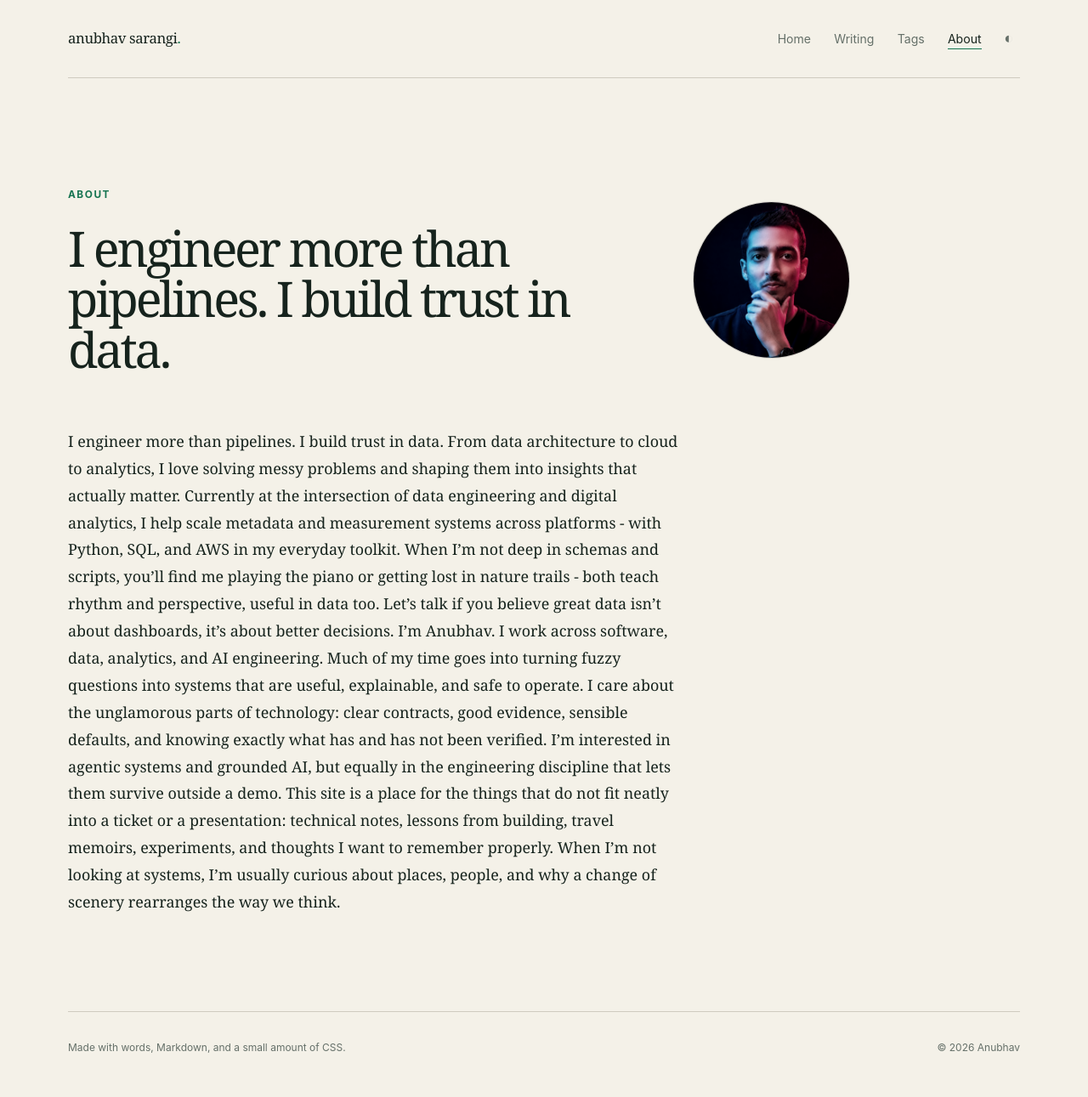
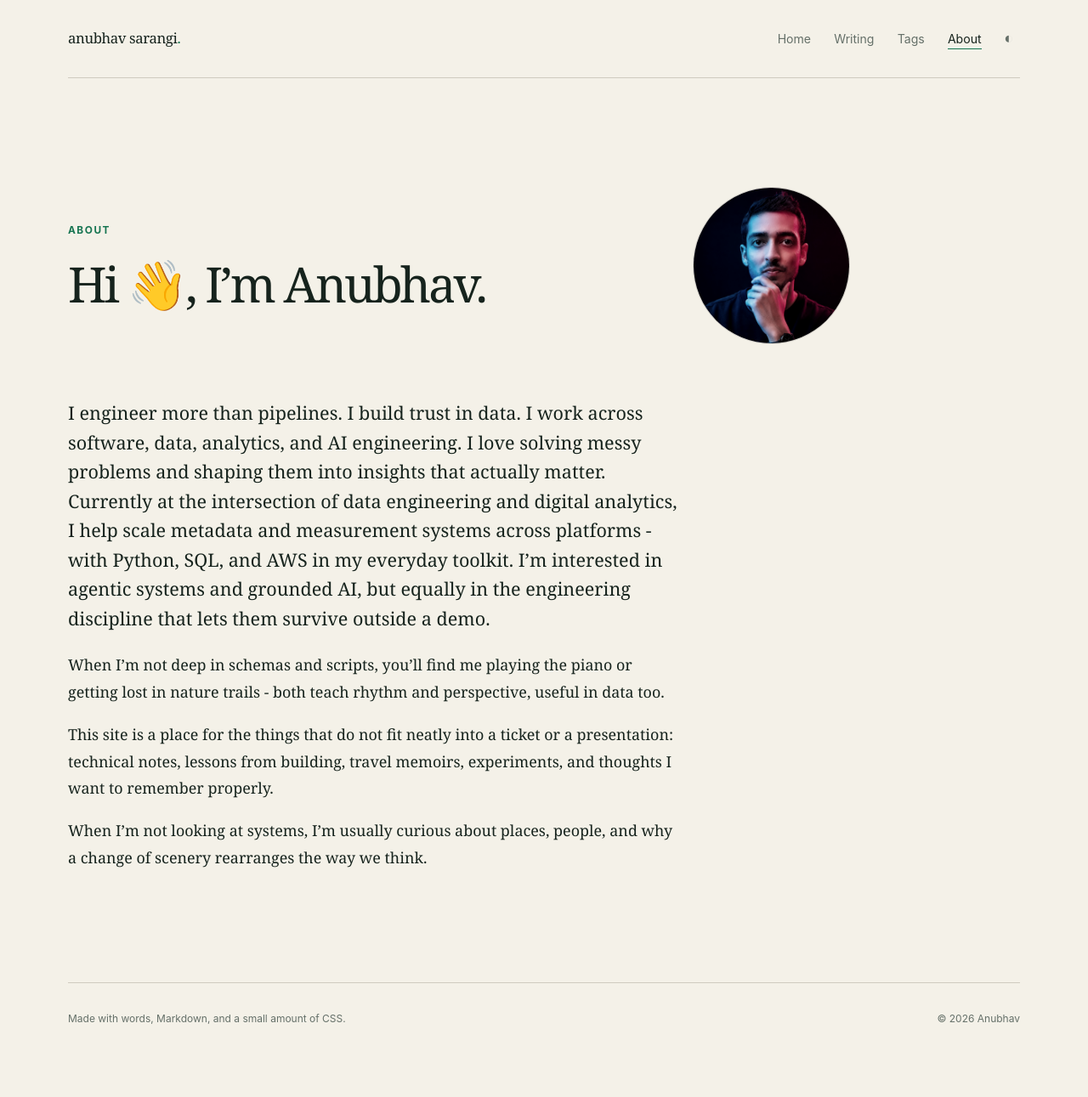
Before and after one commit to anubhavsarangi/anubhavsarangi.github.io, a Jekyll site: the page built from about.md, in a window 1280 px wide. Shown: the whole page at 85% size. Built offline with Jekyll 4.4.1, drawn with Linux system fonts in a browser that asks for light colours; after the commit the page ends 1257 px from its top, so only the background shows below that.

Commit message:
Format about copy as paragraphs

```diff
--- a/about.md
+++ b/about.md
@@ -7,27 +7,18 @@ permalink: /about/
 <header class="page-intro about-intro">
   <div>
     <p class="eyebrow">About</p>
-    <h1>I engineer more than pipelines. I build trust in data.</h1>
+    <h1>Hi 👋, I’m Anubhav.
+</h1>
   </div>
   <img class="profile-photo" src="{{ '/assets/images/anubhav-profile.png' | relative_url }}" alt="Anubhav Sarangi">
 </header>
 
 <div class="prose about-copy">
+  <p>I engineer more than pipelines. I build trust in data. I work across software, data, analytics, and AI engineering. I love solving messy problems and shaping them into insights that actually matter. Currently at the intersection of data engineering and digital analytics, I help scale metadata and measurement systems across platforms - with Python, SQL, and AWS in my everyday toolkit. I’m interested in agentic systems and grounded AI, but equally in the engineering discipline that lets them survive outside a demo.</p>
 
-I engineer more than pipelines. I build trust in data.
+  <p>When I’m not deep in schemas and scripts, you’ll find me playing the piano or getting lost in nature trails - both teach rhythm and perspective, useful in data too.</p>
 
-From data architecture to cloud to analytics, I love solving messy problems and shaping them into insights that actually matter. Currently at the intersection of data engineering and digital analytics, I help scale metadata and measurement systems across platforms - with Python, SQL, and AWS in my everyday toolkit.
+  <p>This site is a place for the things that do not fit neatly into a ticket or a presentation: technical notes, lessons from building, travel memoirs, experiments, and thoughts I want to remember properly.</p>
 
-When I’m not deep in schemas and scripts, you’ll find me playing the piano or getting lost in nature trails - both teach rhythm and perspective, useful in data too.
-
-Let’s talk if you believe great data isn’t about dashboards, it’s about better decisions.
-
-I’m Anubhav. I work across software, data, analytics, and AI engineering. Much of my time goes into turning fuzzy questions into systems that are useful, explainable, and safe to operate.
-
-I care about the unglamorous parts of technology: clear contracts, good evidence, sensible defaults, and knowing exactly what has and has not been verified. I’m interested in agentic systems and grounded AI, but equally in the engineering discipline that lets them survive outside a demo.
-
-This site is a place for the things that do not fit neatly into a ticket or a presentation: technical notes, lessons from building, travel memoirs, experiments, and thoughts I want to remember properly.
-
-When I’m not looking at systems, I’m usually curious about places, people, and why a change of scenery rearranges the way we think.
-
+  <p>When I’m not looking at systems, I’m usually curious about places, people, and why a change of scenery rearranges the way we think.</p>
 </div>
```
